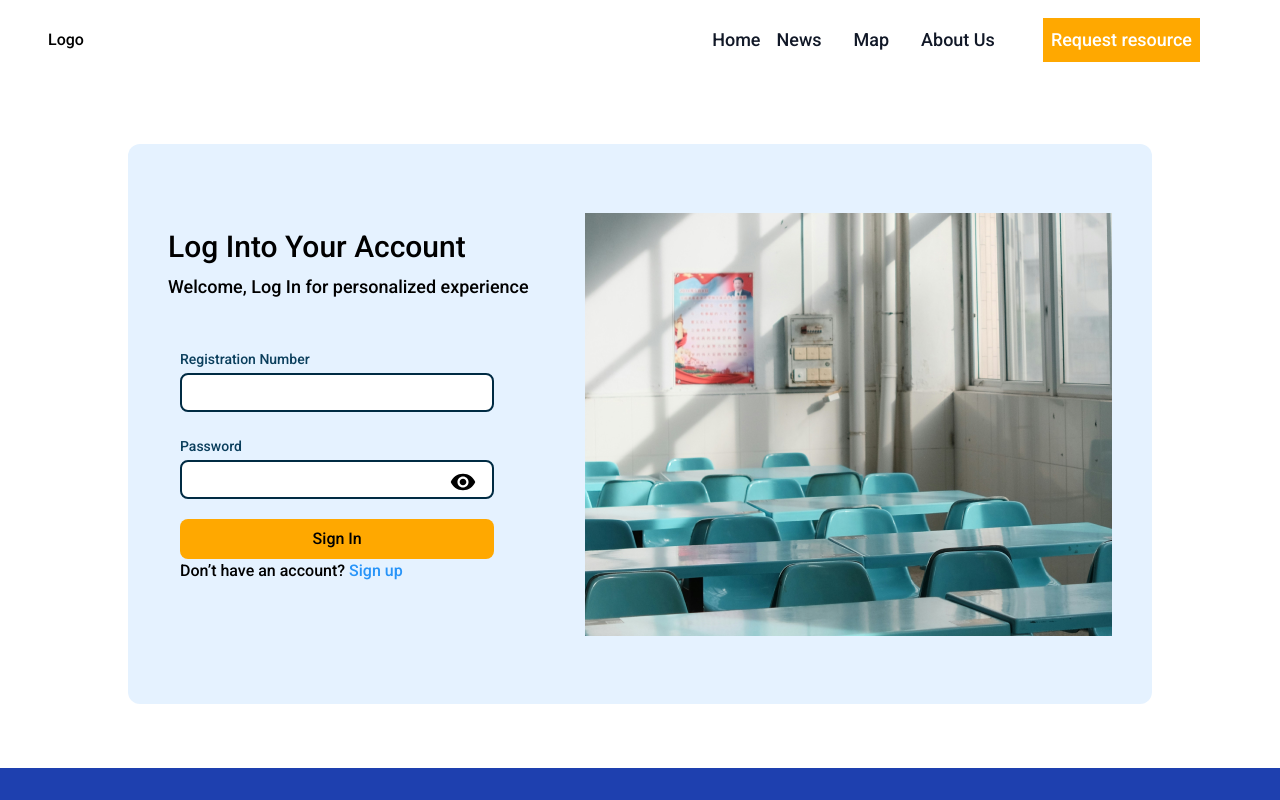
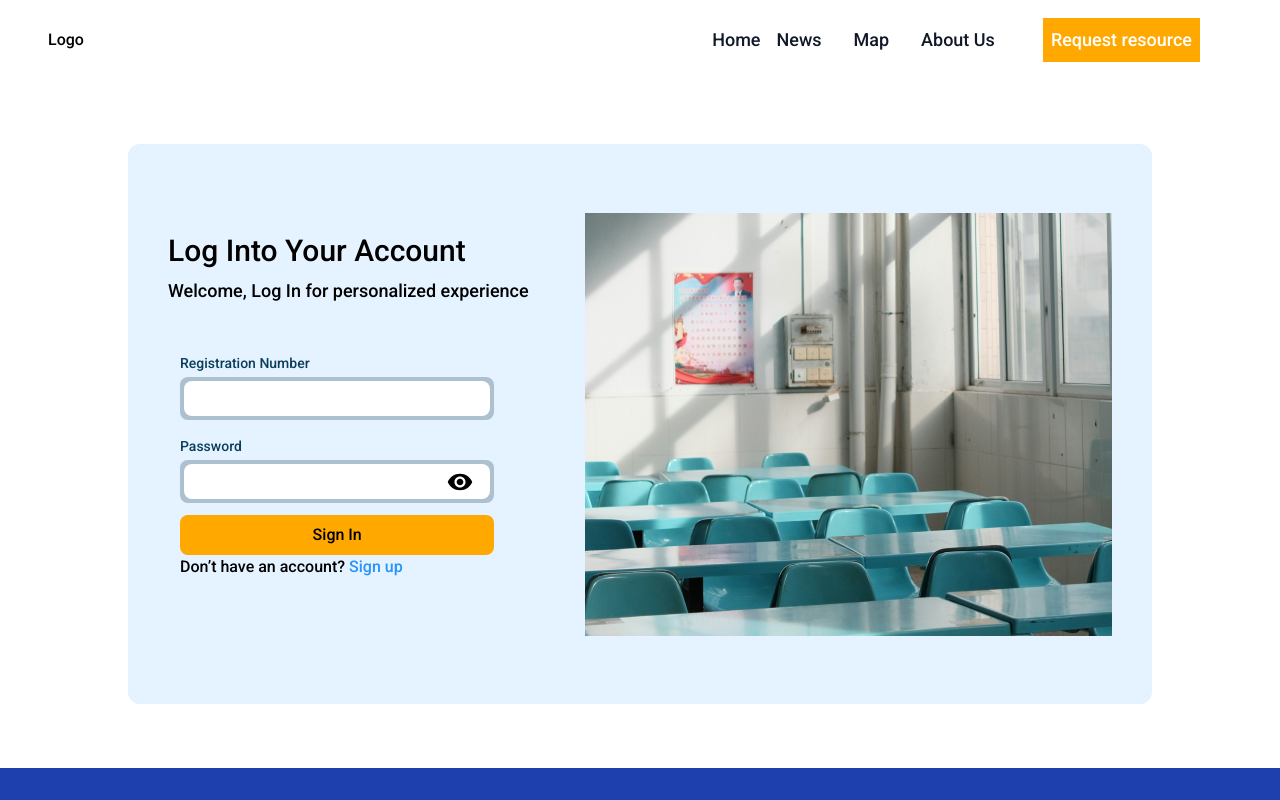
Before and after one commit to Viclaww/miversitysite, a Next.js app: page /signin in a window 1280 px wide. Shown: the top 800 px of the page. Built offline with nearby package versions, Linux system fonts and the light colour scheme.

Commit message:
Added some style changes

```diff
--- a/app/(auth)/signin/page.tsx
+++ b/app/(auth)/signin/page.tsx
@@ -23,12 +23,15 @@ export default function Signin() {
             <label className="text-sm my-1 text-[#0A3E5C]" htmlFor="">
               Registration Number
             </label>
-            <input className=" auth-input" type="text" />
-            <div className="flex flex-1 relative flex-col">
-              <label className="text-sm my-1 text-[#0A3E5C]" htmlFor="">
-                Password
-              </label>
-              <span className="absolute right-2 md:right-24 cursor-pointer top-9">
+            <div className="flex flex-1 rounded-lg  p-1 bg-[#002B43]/25 mb-3 md:w-4/5 relative flex-col">
+              <input className=" auth-input" type="text" />
+            </div>
+
+            <label className="text-sm my-1 text-[#0A3E5C]" htmlFor="">
+              Password
+            </label>
+            <div className="flex flex-1 rounded-lg  p-1 bg-[#002B43]/25 mb-3 md:w-4/5 relative flex-col">
+              <span className="absolute right-2 md:right-5 cursor-pointer top-2">
                 {!visible ? (
                   <IoMdEye onClick={togglePasswordVisibility} size={28} />
                 ) : (
@@ -37,7 +40,7 @@ export default function Signin() {
               </span>
               <input
                 id="password"
-                className="auth-input"
+                className="auth-input mb-0 md:w-full "
                 type={visible ? "text" : "password"}
               />
             </div>
@@ -47,9 +50,9 @@ export default function Signin() {
             </button>
             <p>
               Don’t have an account?{" "}
-              <Link href={"/"} className="text-[#2894F8]">
+              <Link href={"/signup"} className="text-[#2894F8]">
                 Sign up
-              </Link>{" "}
+              </Link>
             </p>
           </form>
         </div>
--- /dev/null
+++ b/app/(auth)/signup/page .tsx
@@ -0,0 +1,52 @@
+import Link from "next/link";
+import { useState } from "react";
+import { IoMdEye, IoMdEyeOff } from "react-icons/io";
+import Image from "next/image";
+export default function Signup() {
+  const [visible, setVisible] = useState(false);
+  const togglePasswordVisibility = () => {
+    setVisible((prev) => !prev);
+  };
+  return (
+    <section>
+      <div>
+        <div className="signup-text">
+          <h3>Get Started Now</h3>
+          <p>Welcome, create an account to start your experience</p>
+        </div>
+        <form className="grid">
+          <button>Continue with Apple</button>
+          <button>Continue with Google</button>
+          <input className=" auth-input" type="text" />
+          <div className="flex flex-1 relative flex-col">
+            <label className="text-sm my-1 text-[#0A3E5C]" htmlFor="">
+              Password
+            </label>
+            <span className="absolute right-2 md:right-24 cursor-pointer top-9">
+              {!visible ? (
+                <IoMdEye onClick={togglePasswordVisibility} size={28} />
+              ) : (
+                <IoMdEyeOff onClick={togglePasswordVisibility} size={28} />
+              )}
+            </span>
+            <input
+              id="password"
+              className="auth-input"
+              type={visible ? "text" : "password"}
+            />
+          </div>
+
+          <button className="bg-[#FFA800] py-2 rounded-lg md:w-4/5 hover:bg-[#EEA000]">
+            Sign In
+          </button>
+          <p>
+            Don’t have an account?{" "}
+            <Link href={"/"} className="text-[#2894F8]">
+              Sign up
+            </Link>{" "}
+          </p>
+        </form>
+      </div>
+    </section>
+  );
+}
--- a/app/components/Features.tsx
+++ b/app/components/Features.tsx
@@ -13,7 +13,7 @@ export const Features: FC = (): JSX.Element => {
           Our Features
         </h3>
       </header>
-      <section className="w-[60vh] mt-12 md:mt-0 grid grid-cols-1 md:w-[60%] md:grid  md:grid-cols-2 gap-32 justify-around items-center">
+      <section className=" w-full md:w-[60vh] mt-12 md:mt-0 grid grid-cols-1  md:w-[60%] md:grid  md:grid-cols-2 gap-32 justify-around items-center">
         <Feature
           iconImage={Icon2}
           header={"All your needed materials at the click of a button."}
--- a/app/globals.css
+++ b/app/globals.css
@@ -10,10 +10,13 @@
 
 @layer components {
   .auth-input {
-    @apply w-full md:w-4/5 flex p-2 mb-5 border-spacing-4 border-2  border-[#002B43] h-[58px] rounded-lg;
+    @apply w-full  flex p-2  focus:border-0 h-[58px] rounded-lg;
     flex: 1 0 0;
     align-self: stretch;
     background: var(--Normal-White, #fff);
+  }
+  .auth-input:focus {
+    @apply border-0;
   }
 }
 ul {
```
